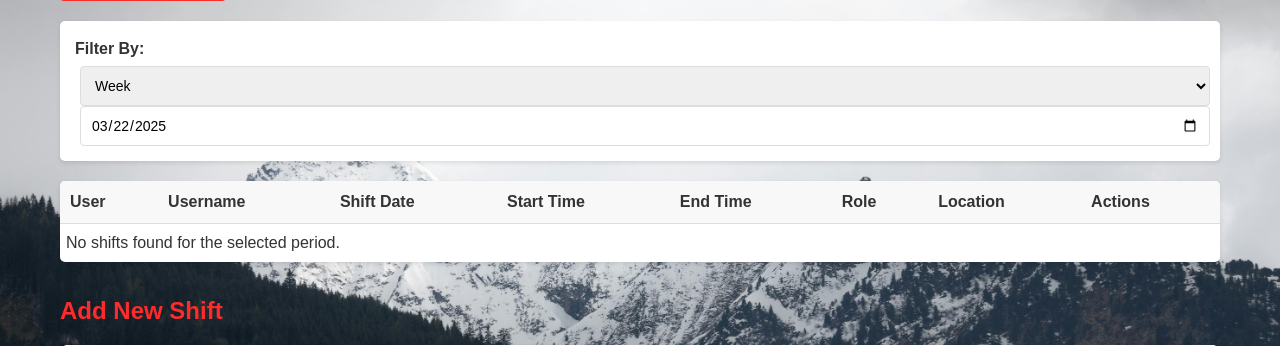
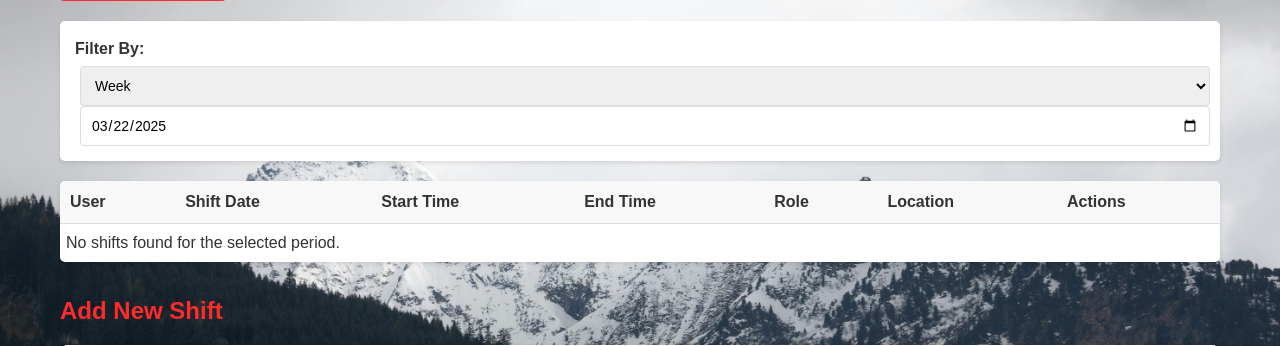
Before and after one commit to carrz72/rota-app-main, a PHP site: page /admin/manage_shifts.php in a window 1280 px wide. Shown: the part 136-482 px from the top of the page. Run offline with PHP 8.4, Linux system fonts and the light colour scheme; the visitor is signed in with stand-in values (Sample User, id 1); data that the repository does not hold is empty.

Commit message:
double name fix

```diff
--- a/admin/manage_shifts.php
+++ b/admin/manage_shifts.php
@@ -199,7 +199,6 @@ $roles = $stmtRoles->fetchAll(PDO::FETCH_ASSOC);
                 <?php if (!$user_id): ?>
                         <th>User</th>
                     <?php endif; ?>
-                    <th>Username</th>
                     <th>Shift Date</th>
                     <th>Start Time</th>
                     <th>End Time</th>
```
